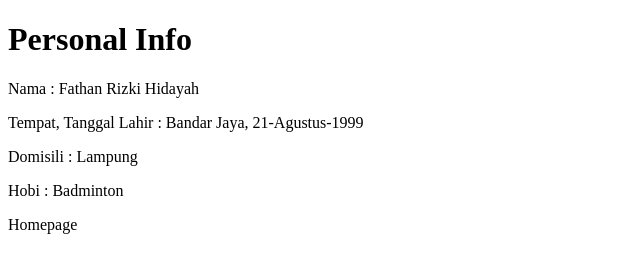
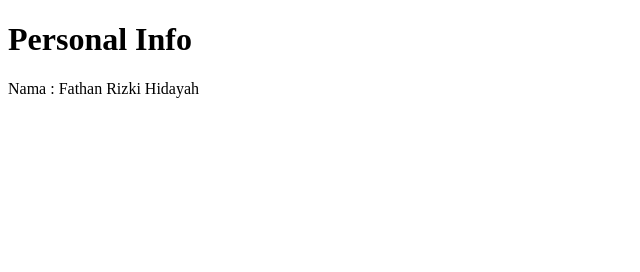
Before and after one commit to fathanrizk/personal_info, a plain HTML site: page index.html in a window 1280 px wide. Shown: the whole page, without its empty margins (0-640 px from the left). Drawn offline with Linux system fonts and the light colour scheme.

```diff
--- a/index.html
+++ b/index.html
@@ -9,9 +9,5 @@
 <body>
     <h1>Personal Info</h1>
     <p>Nama : Fathan Rizki Hidayah</p>
-    <p>Tempat, Tanggal Lahir : Bandar Jaya, 21-Agustus-1999</p>
-    <p>Domisili : Lampung </p>
-    <p>Hobi : Badminton</p>
-    <p>Homepage</p>
 </body>
 </html>
```
